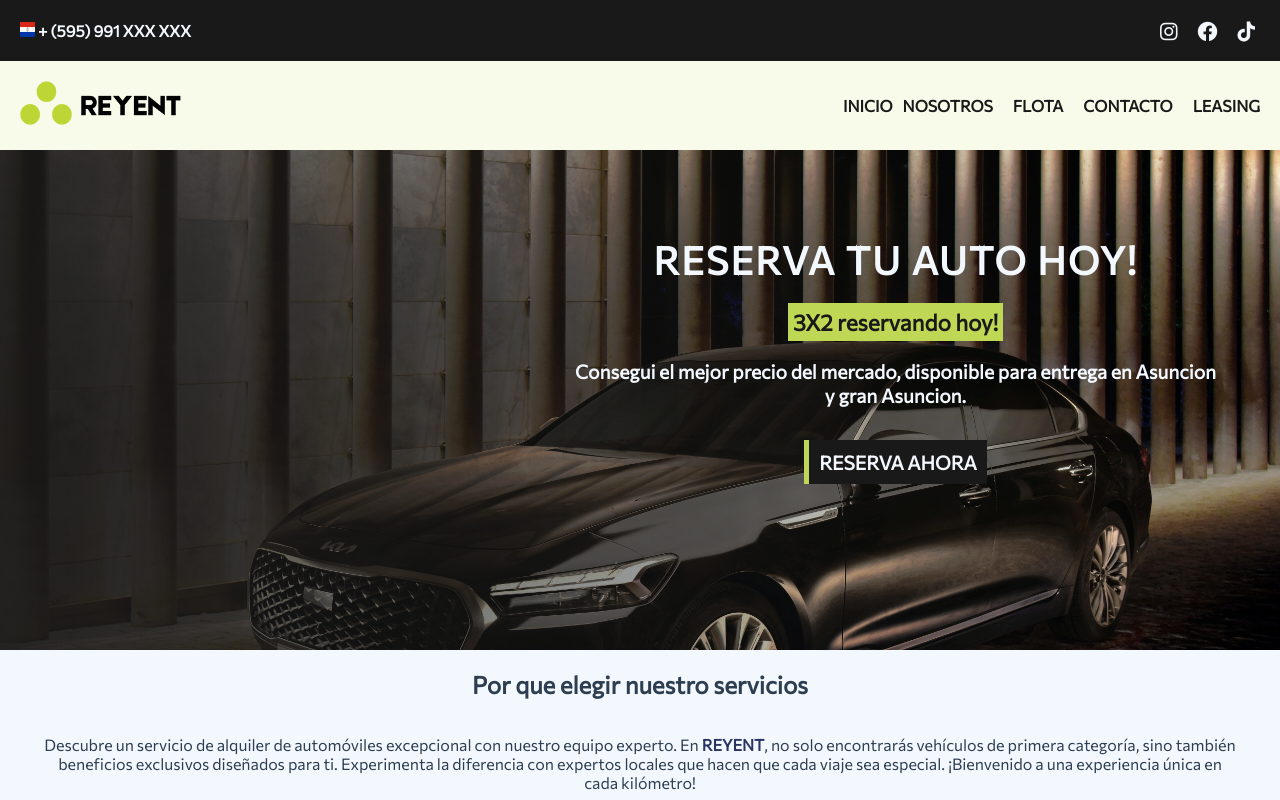
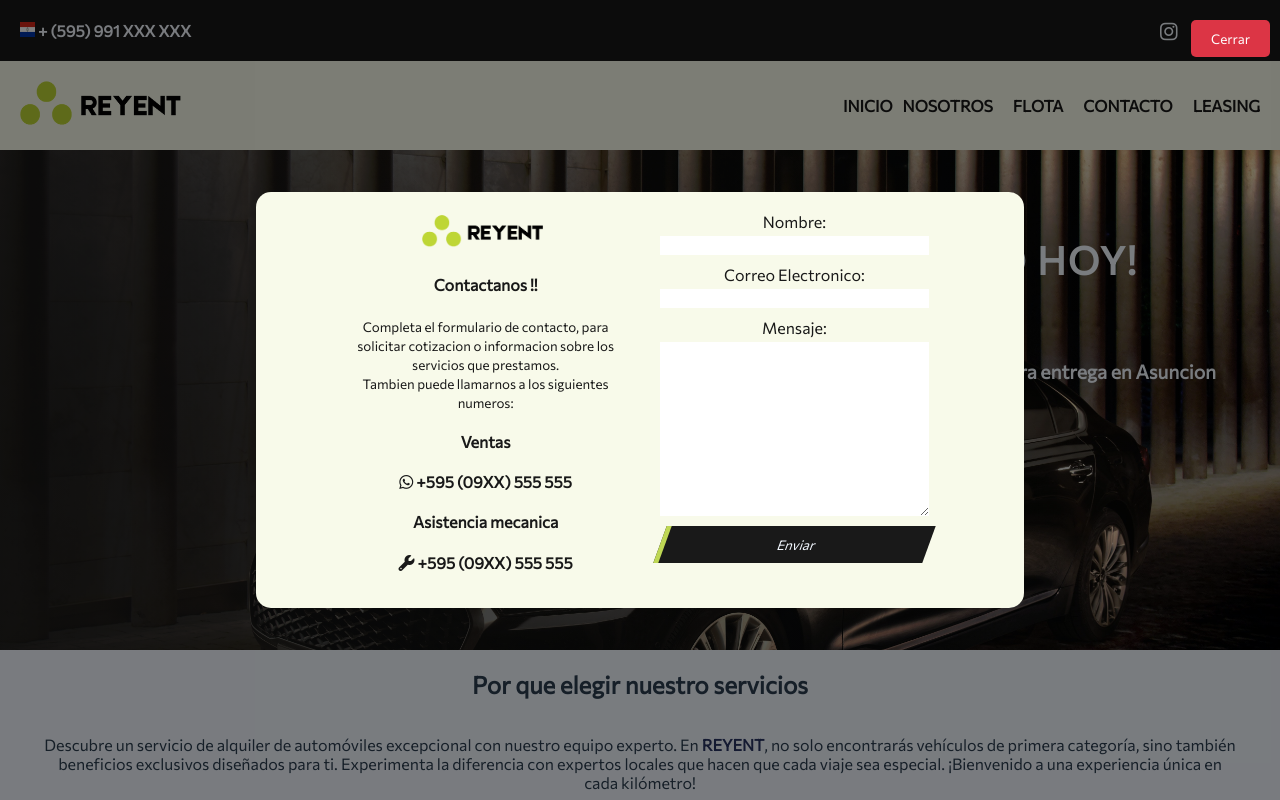
Before and after one commit to sbmol/reyent, a Vue app: page / in a window 1280 px wide. Both pictures are taken after a click on the link "CONTACTO". Shown: the top 800 px of the page. Built offline with nearby package versions, Linux system fonts and the light colour scheme.

Commit message:
updates form first part

```diff
--- a/package.json
+++ b/package.json
@@ -9,6 +9,7 @@
   },
   "dependencies": {
     "core-js": "^3.8.3",
+    "emailjs-com": "^3.2.0",
     "vue": "^3.3.13",
     "vue-router": "^4.2.5",
     "vuex": "^4.0.0"
--- /dev/null
+++ b/src/components/FormPopup.vue
@@ -0,0 +1,152 @@
+<template >
+  <div class="form-popup-overlay">
+    <div class="formContainer">
+      <button @click="closePopup" class="close-button">Cerrar</button>
+      <div class="formRow">
+        <img src="../assets/reyent.png" alt="reyent" class="imgLogoForm">
+        <h4><b>Contactanos !!</b></h4>
+        <small>Completa el formulario de contacto, para solicitar cotizacion o informacion sobre los servicios que prestamos.</small> <br/>
+        <small>Tambien puede llamarnos a los siguientes numeros: </small>
+        <h4>Ventas</h4>
+        <p><i class="fa-brands fa-whatsapp fa-1x"><a href="https://wa.me/1XXXXXXXXXX" target="_blank"> +595 (09xx) 555 555</a></i></p>
+        <h4>Asistencia mecanica</h4>
+        <p><i class="fa-solid fa-wrench"></i> <a href="https://wa.me/1XXXXXXXXXX" target="_blank"> +595 (09xx) 555 555</a></p>
+
+      </div>
+      <div class="formRow">
+        <form @submit.prevent="sendEmail">
+      <label for="name">Nombre:</label>
+      <input type="text" v-model="formData.name" required class="input-field"/>
+      <label for="email">Correo Electronico:</label>
+      <input type="email" v-model="formData.email" required class="input-field"/>
+      <label for="message">Mensaje: </label>
+      <textarea  cols="30" rows="10" v-model="formData.message" required class="input-field" ></textarea>
+
+      <button type="submit" class="btnColor">Enviar</button>
+      </form>
+      </div>
+
+
+
+  </div>
+
+  </div>
+</template>
+<script>
+import emailjs from "emailjs-com"
+export default {
+  data(){
+      return{
+        formData: {
+          name: "",
+          email: "",
+          message: "",
+        },
+      };
+  },
+  methods: {
+    sendEmail(){
+      emailjs.send("serviceID", "templateID", this.formData, "userID").then(
+  (response) => {
+    console.log("Email enviado con éxito", response);
+    this.closePopup();
+  },
+  (error) => {
+    console.error("Error al enviar el email", error);
+  }
+);
+      // aqui dejamos para el metodo de envio
+    },
+    closePopup(){
+      this.$emit("close")
+      // aqui la logica para cerrar
+    }
+  }
+
+}
+</script>
+<style >
+
+.formContainer{
+  display: flex;
+  flex-direction: row;
+  background-color: #F8FAEA;
+  color: #191919;
+  border-radius: 15px;
+  width: 60%;
+  justify-content: center;
+
+}
+.imgLogoForm{
+  width: 8em;
+  height: auto;;
+}
+.formRow{
+  padding: 20px;
+  width: calc(70%/2);
+  flex-direction: column;
+
+}
+
+form {
+  display: flex;
+  flex-direction: column;
+}
+
+label {
+  margin-bottom: 5px;
+   /* Espacio entre los labels y los campos de entrada */
+}
+
+.input-field {
+  margin-bottom: 10px;
+  border: none; /* Espacio entre los campos de entrada */
+}
+
+.form-popup-overlay {
+  position: fixed;
+  top: 0;
+  left: 0;
+  width: 100%;
+  height: 100%;
+  background: rgba(0, 0, 0, 0.5); /* Fondo semi-transparente */
+  display: flex;
+  align-items: center;
+  justify-content: center;
+}
+.close-button {
+  background-color: #dc3545;
+  color: #fff;
+  border: none;
+  padding: 10px 20px;
+  margin-top: 10px;
+  border-radius: 5px;
+  cursor: pointer;
+}
+.btnColor{
+  padding: 10px;
+  background-color: #191919;
+  color: #F3F8FF;
+  transition: background-color 0.3s ease, color 0.3s ease;
+  cursor: pointer;
+  border-left: 5px #BED754 solid;
+  transform: skew(0deg);
+
+}
+button{
+  border: none;
+}
+.close-button {
+  background-color: #dc3545;
+  color: #fff;
+  border: none;
+  padding: 10px 20px;
+  margin-top: 10px;
+  border-radius: 5px;
+  cursor: pointer;
+  position: absolute;
+  top: 10px;
+  right: 10px;
+}
+
+</style>
--- a/src/components/Header.vue
+++ b/src/components/Header.vue
@@ -33,7 +33,10 @@
             <RouterLink to="/">Inicio</RouterLink>
             <li class="listUl"><a href="#nosotros" @click="toggleMenu">Nosotros</a></li>
             <li class="listUl"><a href="#fleet" @click="toggleMenu">Flota</a></li>
-            <li class="listUl"><a href="#" @click="toggleMenu">Contacto</a></li>
+            <li class="listUl">
+              <a @click="openPopup">Contacto</a>
+
+            </li>
             <li class="listUl">
               <router-link to="/leasing">Leasing</router-link>
             </li>
@@ -51,23 +54,26 @@
     </header>
 
   </div>
+  <FormPopup v-if="showPopup" @close="showPopup = false"/>
 </template>
 <script>
 // import { mapActions } from 'vuex';
-import { useRouter } from 'vue-router'
+import FormPopup from './FormPopup.vue';
 
 export default {
-  data() {
-    return {
-      isMenuVisible: false
-    };
+ data(){
+  return{
+    showPopup: false,
+  };
+ },
+ methods: {
+  openPopup(){
+    this.showPopup = true
   },
-  methods: {
-    toggleMenu() {
-      this.isMenuVisible = !this.isMenuVisible;
-    },
-
-  },
+ },
+ components: {
+  FormPopup,
+ }
 
 
 };
```
Also changed, not shown: 1 other file (tests, documents, lock files or other folders).
